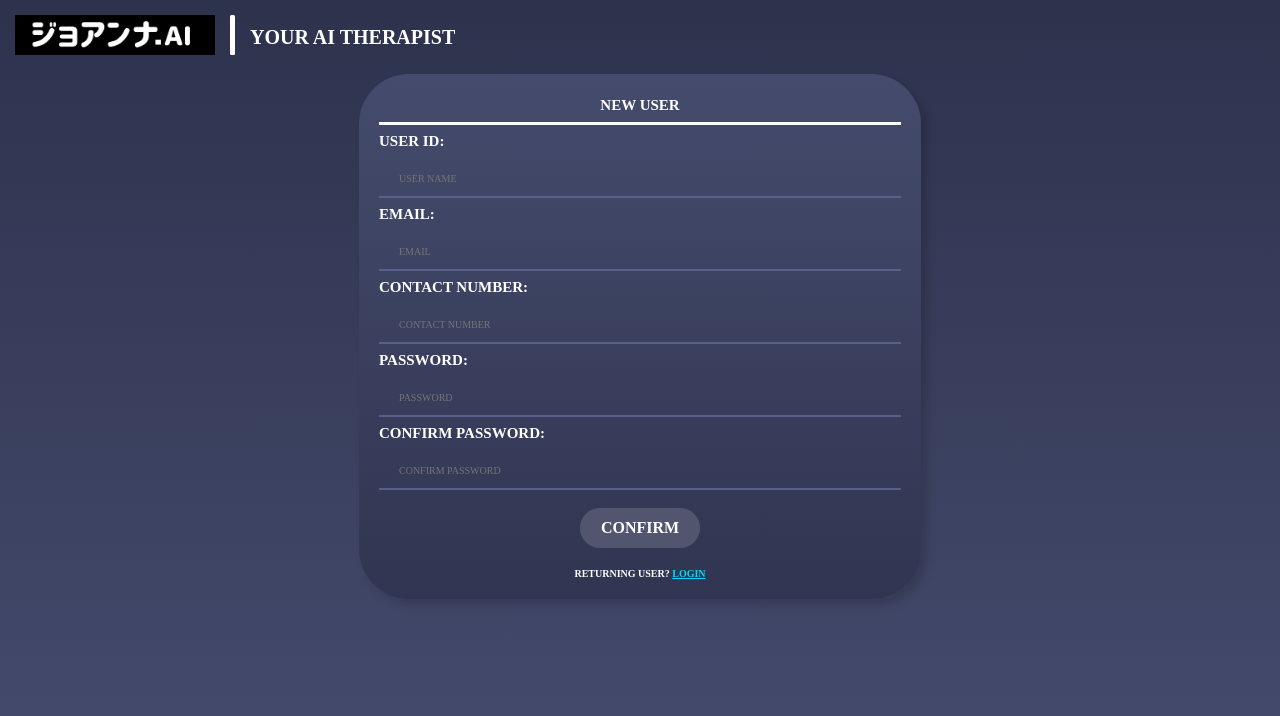
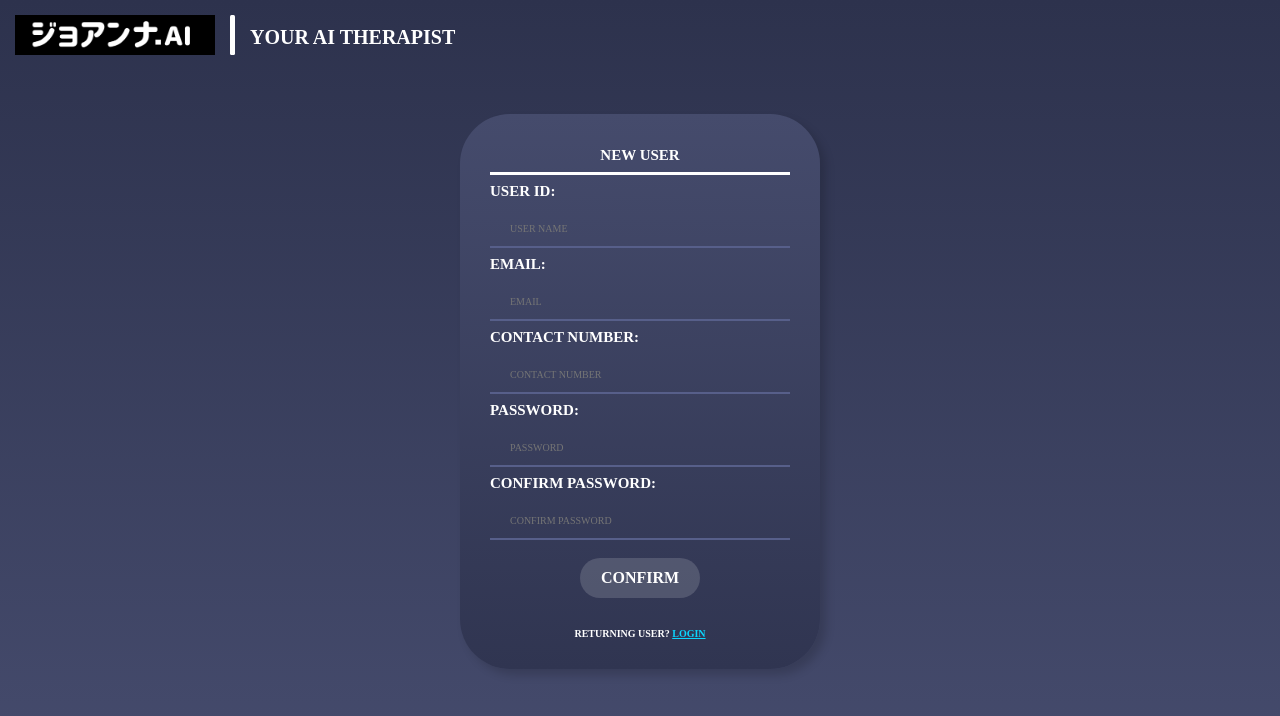
Before and after one commit to hadiabid98/Emily-FYP, a React (Create React App) app: page / in a window 1280 px wide. Shown: the top 716 px of the page. Built offline with nearby package versions, Linux system fonts and the light colour scheme; a web font is replaced by a local one.

Commit message:
Signup Completed

```diff
--- a/src/App.js
+++ b/src/App.js
@@ -1,6 +1,6 @@
 
 import './Stylesheet.css'
-import Signup from './Components/Sign-up.js'
+import Signup from './components/Sign-up'
 
 function App() {
   return (
--- a/src/Components/Sign-up.js
+++ b/src/Components/Sign-up.js
@@ -13,12 +13,13 @@ function Signup() {
     return (
         <div className="div" >
             <Header/>
+            <div><br></br><br></br></div>
             <div className="dialog_box_signup">
                 <span className="title">NEW USER</span>
                 <hr id='hr'></hr>
                 <label className='label'>USER ID:</label>
                 <br></br>
-                <input className='inp_box'placeholder="USER NAME"  type='text' value={getid} onChange={(data) => { setid(data.target.value) }} />
+                <input className='inp_box' placeholder="USER NAME"  type='text' value={getid} onChange={(data) => { setid(data.target.value) }} />
                 <br></br>
                 <label className='label'>EMAIL:</label>
                 <br></br>
--- a/src/Stylesheet.css
+++ b/src/Stylesheet.css
@@ -150,11 +150,11 @@
 
 /* -------SIGNUP-------- */
 .dialog_box_signup{
-    max-width: 522px;
+    max-width: 300px;
     border-radius: 50px;
     background: linear-gradient(#454b6c 0%, #303551 100%);
     box-shadow: 6px 6px 10px rgba(0, 0, 0, 0.16);
-    padding: 20px;
-    margin:  auto;
+    padding: 30px;
+    margin: auto;
     position:relative;
 }
```
